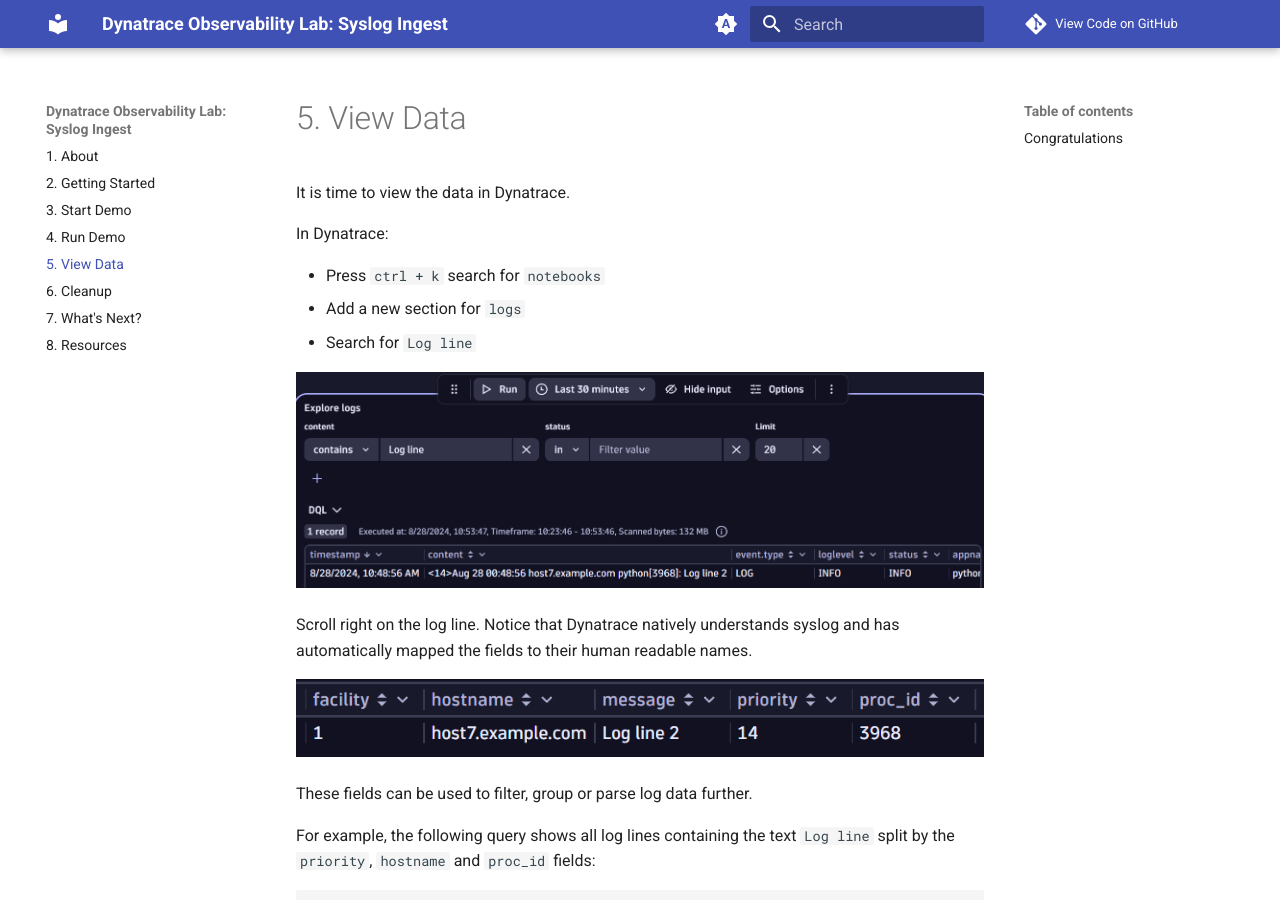
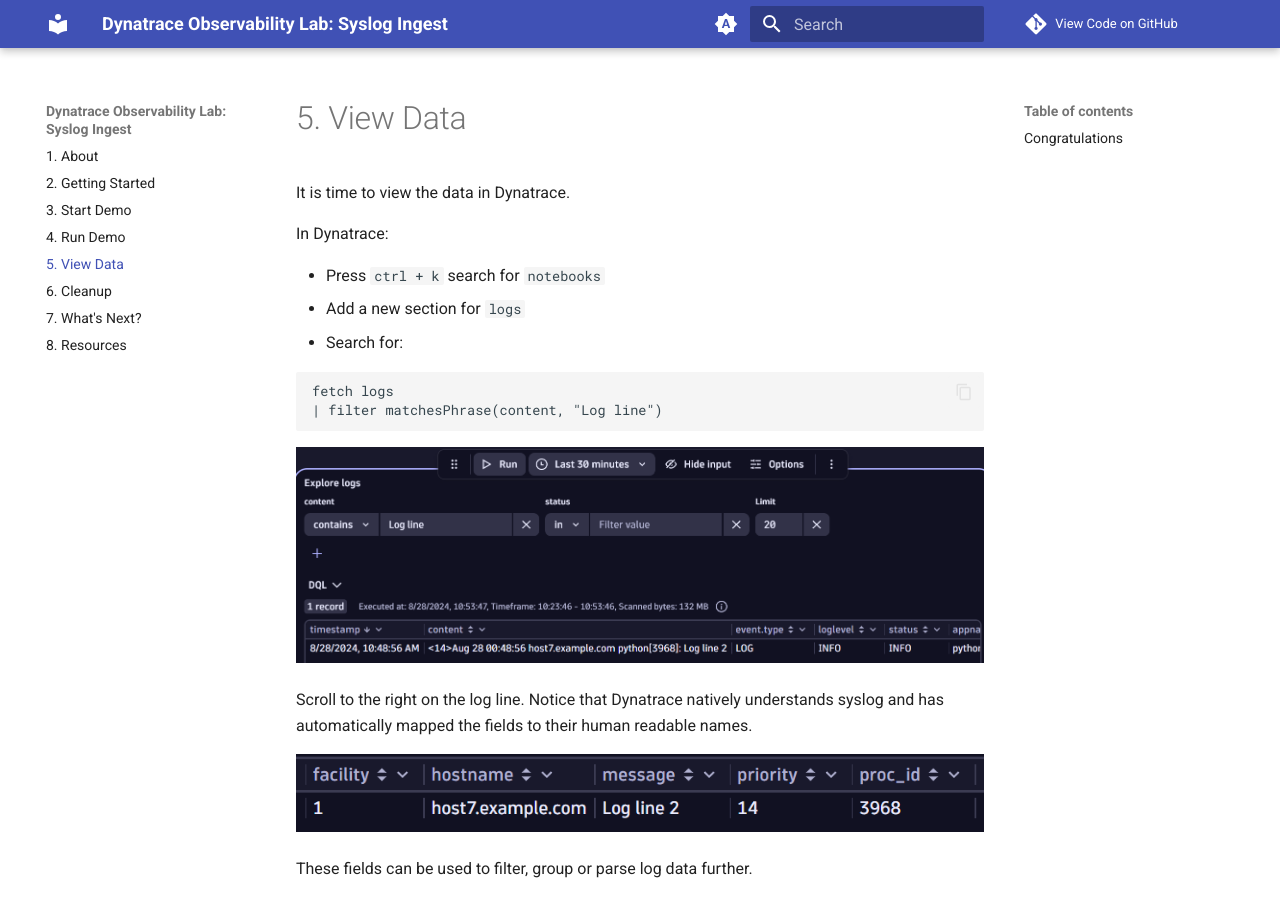
Before and after one commit to agardnerIT/obslab-syslog, an MkDocs documentation site: the page built from docs/view-data.md, in a window 1280 px wide and 900 px high. Built offline with MkDocs 1.6.1 and Material for MkDocs 9.7.7, drawn with Linux system fonts in a browser that asks for light colours; comment, search, counter and statistics services are not loaded.

Commit message:
Update view-data.md

````diff
--- a/docs/view-data.md
+++ b/docs/view-data.md
@@ -1,16 +1,19 @@
---8<-- "snippets/bizevent-view-data.js"
-
 It is time to view the data in Dynatrace.
 
 In Dynatrace:
 
 * Press `ctrl + k` search for `notebooks`
 * Add a new section for `logs`
-* Search for `Log line`
+* Search for:
+
+```{ "name": "fetch log line" }
+fetch logs
+| filter matchesPhrase(content, "Log line")
+```
 
 ![dynatrace notebook syslog](images/dt-notebook-1.png)
 
-Scroll right on the log line. Notice that Dynatrace natively understands syslog and has automatically mapped the fields to their human readable names.
+Scroll to the right on the log line. Notice that Dynatrace natively understands syslog and has automatically mapped the fields to their human readable names.
 
 ![dynatrace syslog mapping](images/dt-notebook-2.png)
 
````
